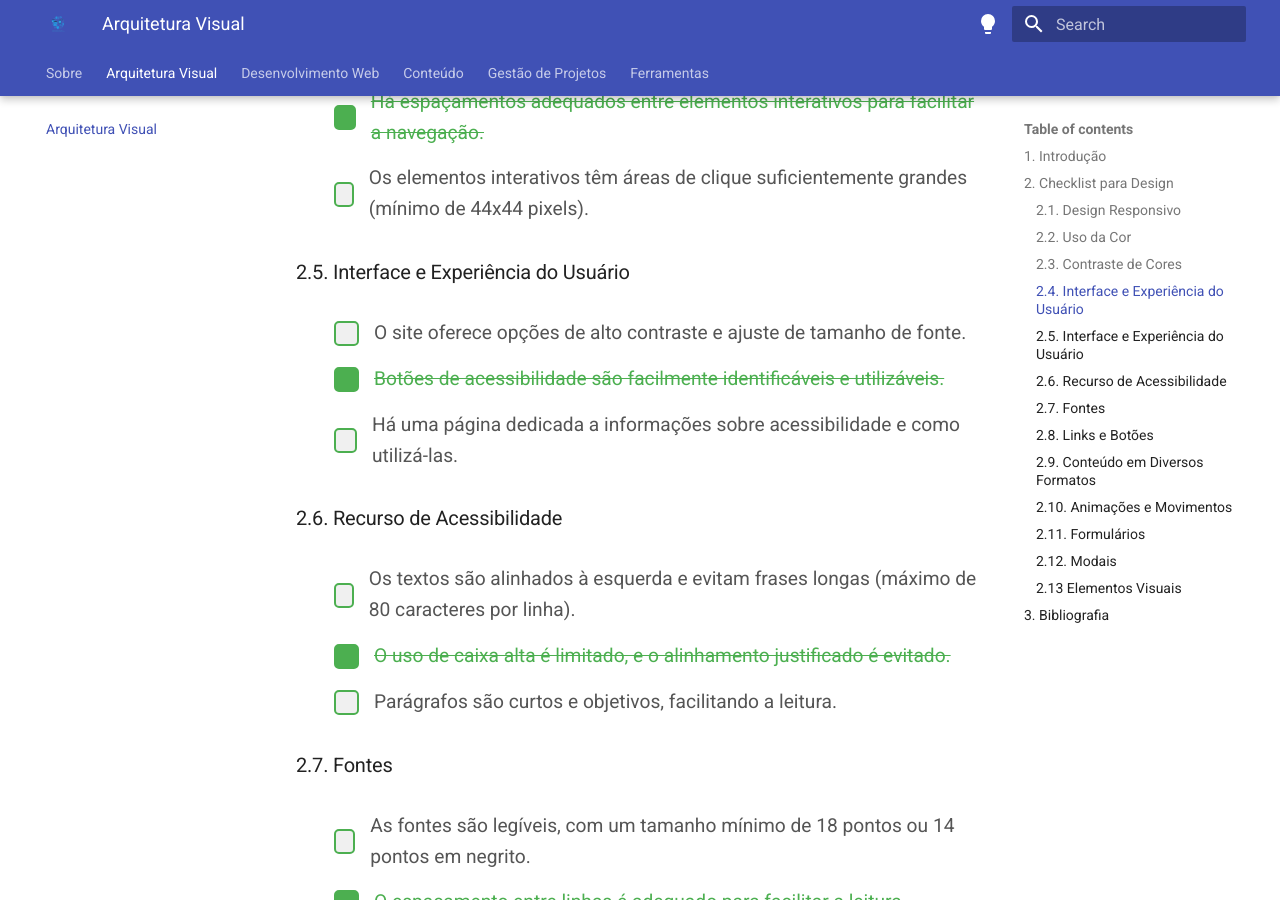
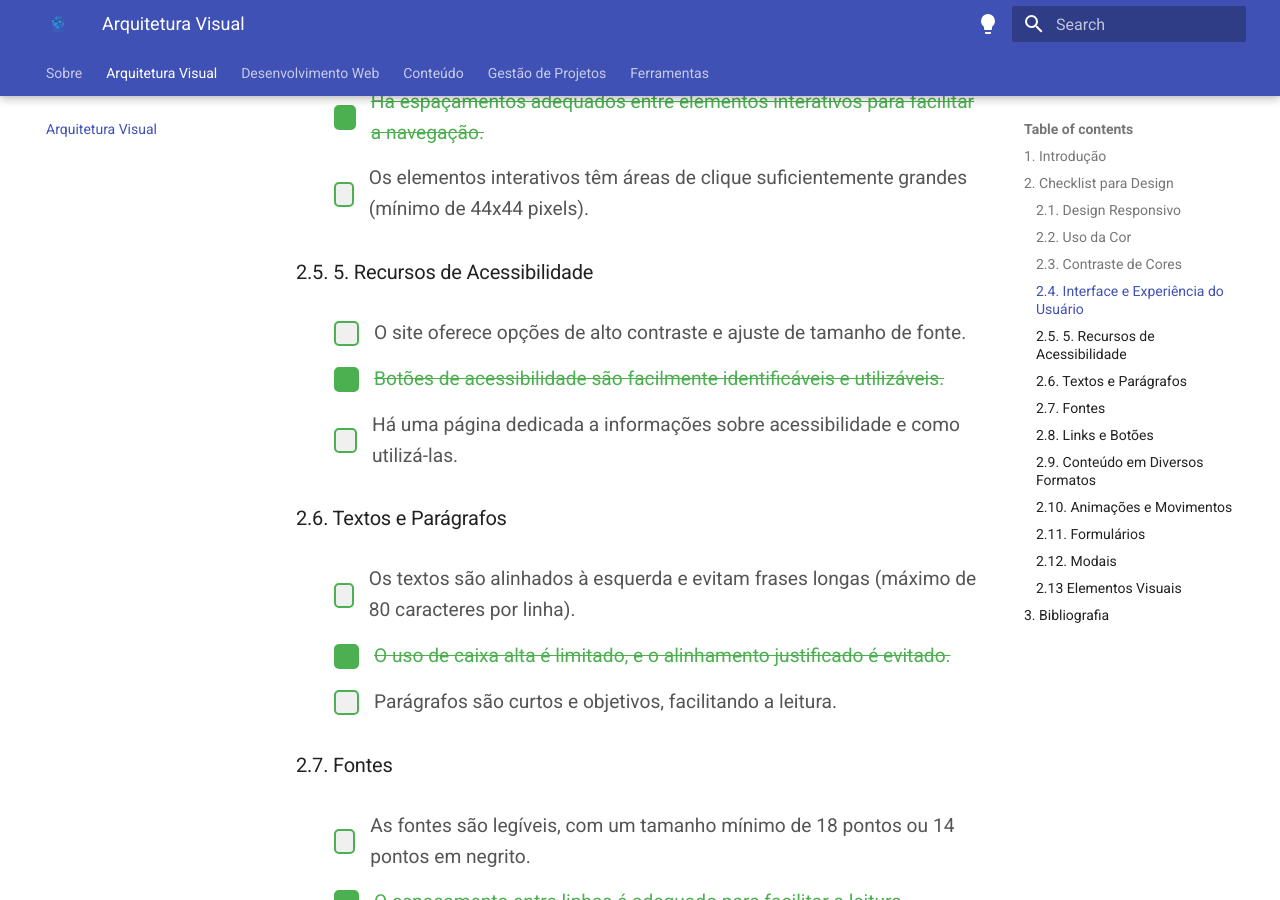
Before and after one commit to henriquecq/Acessibilidade_pp, an MkDocs documentation site: the page built from docs/arquitetura_visual/arquitetura_visual.md, in a window 1280 px wide and 900 px high, scrolled down 1785 px. Built offline with MkDocs 1.6.1 and Material for MkDocs 9.7.7, drawn with Linux system fonts in a browser that asks for light colours.

Commit message:
correcao no 2.5

```diff
--- a/docs/arquitetura_visual/arquitetura_visual.md
+++ b/docs/arquitetura_visual/arquitetura_visual.md
@@ -56,14 +56,14 @@
     <li><input type="checkbox" id="task3"><label for="task3"> Os elementos interativos têm áreas de clique suficientemente grandes (mínimo de 44x44 pixels).</label></li>
 </ul>
 
-### 2.5. Interface e Experiência do Usuário
+### 2.5. 5. Recursos de Acessibilidade
 <ul class="checklist">
     <li><input type="checkbox" id="task1"><label for="task1"> O site oferece opções de alto contraste e ajuste de tamanho de fonte. </label></li>
     <li><input type="checkbox" id="task2" checked><label for="task2">Botões de acessibilidade são facilmente identificáveis e utilizáveis.</label></li>
     <li><input type="checkbox" id="task3"><label for="task3">  Há uma página dedicada a informações sobre acessibilidade e como utilizá-las.</label></li>
 </ul>
 
-### 2.6. Recurso de Acessibilidade
+### 2.6. Textos e Parágrafos
 <ul class="checklist">
     <li><input type="checkbox" id="task1"><label for="task1"> Os textos são alinhados à esquerda e evitam frases longas (máximo de 80 caracteres por linha). </label></li>
     <li><input type="checkbox" id="task2" checked><label for="task2"> O uso de caixa alta é limitado, e o alinhamento justificado é evitado.</label></li>
```
